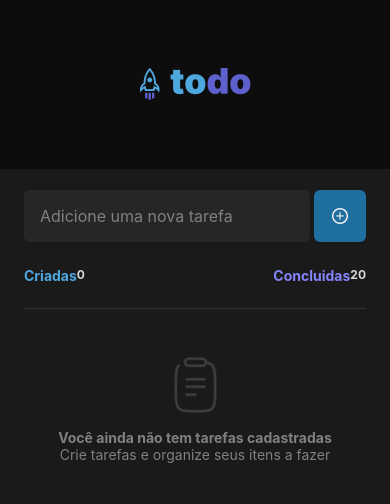
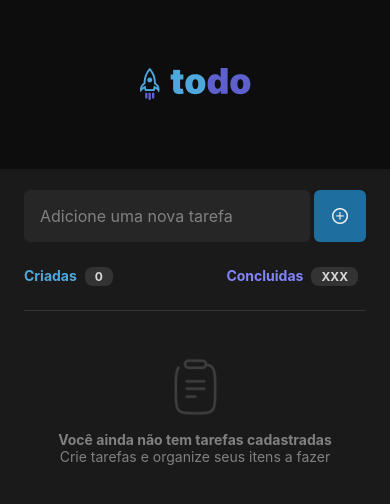
Before and after one commit to AgathaLuana-01/toDoList, a React Native app: screen / in a window 390 px wide. Shown: the top 504 px of the page. Built offline with nearby package versions, Linux system fonts and the light colour scheme.

Commit message:
-- Deletar tarefas -- Logica para mostrar quatidade de tarefas cadastradas; -- Logica que mostra mensagem caso as tarefas n estejam cadastradas

```diff
--- a/src/screens/home/index.tsx
+++ b/src/screens/home/index.tsx
@@ -12,14 +12,26 @@ export default function Home() {
         if (tarefa.includes(tarefaDigitada)) {
             return Alert.alert('Ops!', 'Esta tarefa já foi cadastrada');
         }
-
         setTarefa(conteudoAtual => [...conteudoAtual, tarefaDigitada]);
         setTarefaDigitada(''); // Limpa a caixa de texto ao clicar no botão
+
+        console.log(tarefa.length);
     }
 
-    function deletarTarefa() {
+    function deletarTarefa(texto: string) {
+        Alert.alert('Deletar', 'Deseja deletar a tarefa?!', [
+            {
+                text: 'Sim',
+                onPress: () => setTarefa(prevState => prevState.filter(tarefaSelecionada => tarefaSelecionada !== texto)) //Retorna todas as tarefas, menos a tarefa q foi passada em texto, então isso faz com q ela seja deletada
+            },
+            {
+                text: 'Cancelar',
+                style: 'cancel'
+            }
+        ])
+    }
 
-    }
+
 
     return (
         <SafeAreaView style={styles.container}>
@@ -47,17 +59,21 @@ export default function Home() {
                         <Text style={styles.colorTextAzul}>
                             Criadas
                         </Text>
+                        <View style={styles.containerContador}>
                             <Text style={styles.textContadores}>
-                            0
+                                {tarefa.length}
                             </Text>
+                        </View>
                     </View>
                     <View style={styles.viewTextContador}>
                         <Text style={styles.colorTextLilas}>
                             Concluidas
                         </Text>
+                        <View style={styles.containerContador}>
                             <Text style={styles.textContadores}>
-                            20
+                                XXX
                             </Text>
+                        </View>
                     </View>
 
                 </View>
@@ -69,13 +85,14 @@ export default function Home() {
                         <Tarefa
                             key={item}
                             descricao={item}
-                            removerTarefa={() => deletarTarefa()}
+                            removerTarefa={() => deletarTarefa(item)}
                         />
                     )}
 
                     //Quando não há tarefas cadastradas
                     ListHeaderComponent={() => (
-                        <View style={styles.viewNaoHaTarefas}>
+                        tarefa.length === 0 ?
+                            (<View style={styles.viewNaoHaTarefas}>
                                 <View style={styles.viewLinhaHorizonal}></View>
                                 <Image source={require('../../img/Clipboard.png')} />
                                 <Text style={styles.textoNaoHaTarefasNegrito}>
@@ -84,7 +101,7 @@ export default function Home() {
                                 <Text style={styles.textoNaoHaTarefas}>
                                     Crie tarefas e organize seus itens a fazer
                                 </Text>
-                        </View>
+                            </View>) : null // se houver tarefas cadastradas
                     )}
                 />
 
```
Lines whose indentation alone changed are shown as unchanged.
